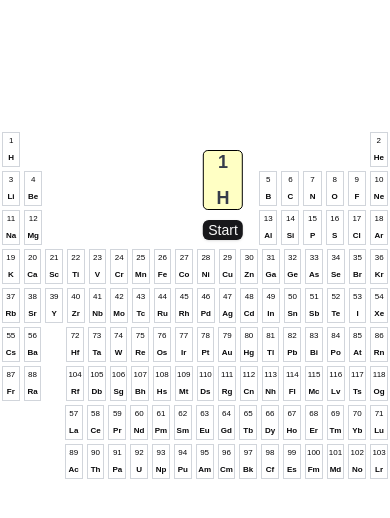
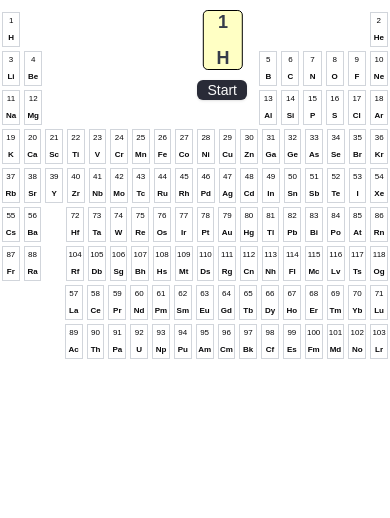
Before and after one commit to toscanoGithub/elementix, a Next.js app: page /quizTableOfElements in a window 390 px wide. Shown: the top 518 px of the page. Built offline with nearby package versions, Linux system fonts and the light colour scheme.

Commit message:
quiz-setup-2

```diff
--- a/app/quizTableOfElements/page.module.css
+++ b/app/quizTableOfElements/page.module.css
@@ -5,7 +5,7 @@
   background-color: #FFFFC4;
   border: 1px solid black;
   position: absolute;
-  top: 120px;
+  top: 10px;
   left: 58%;
   transform: translateX(-58%);
   display: flex;
@@ -18,13 +18,19 @@
 }
 
 .startButton {
-  width: 70px;
-  height: 30px;
+  height: 20px;
+  width: 80px;
+  background-color: #292B37;
   position: absolute;
-  top: 230px;
+  top: 120px;
   left: 58%;
   transform: translateX(-58%);
   z-index: 200;
+}
+
+.startButton:hover {
+  background-color: #292B37;
+  opacity: 0.7;
 }
 
 .legendButton {
@@ -37,8 +43,6 @@
 .legendButton:hover {
   background-color: transparent;
 }
-
-
 
 .elementWrapper {
 
@@ -72,7 +76,6 @@
 }
 
 .numberSymbolRow p {
-
   width: 100px;
   height: 100px;
   display: grid;
@@ -125,12 +128,14 @@
 .caracteristiques {
   padding-left: 10px;
   padding-right: 10px;
-
-
 }
 
 .table {
-  background-color: transparent; position: absolute; left: 0; top: 100px,
+  background-color: transparent;
+  position: absolute;
+  left: 50%;
+  transform: translateX(-50%);
+  top: -10px;
 }
 
 
@@ -141,7 +146,7 @@
   }
 
   .table {
-    top: 130px
+    top: 10px
   }
 
   .settings {
@@ -149,7 +154,7 @@
     height: 60px;
     justify-content: center;
     align-items: space-between;
-    top: 150px
+    top: 10px
   }
 
   .legendButton {
@@ -157,11 +162,15 @@
   }
 
   .startButton {
-    top: 220px;
+    top: 80px;
     height: 20px;
-    width: 40px
+    width: 50px;
+    background-color: #292B37;
   }
+
 }
+
+
 
 @media (min-width: 899px)  {
   .elementWrapper {
@@ -169,6 +178,12 @@
     width: 45px;
     height: 50px;
   }
+
+}
+
+
+.visible {
+  top: 200,
 }
 
 
--- a/app/quizTableOfElements/page.tsx
+++ b/app/quizTableOfElements/page.tsx
@@ -55,9 +55,38 @@ const QuizTableOfElements: React.FC = () => {
   const [modalData, setModalData] = useState<Element>()
   const [symbolActive, setSymbolActive] = useState(true)
   const [numberActive, setNumberActive] = useState(true)
-  const [buttonState, setButtonState] = useState("Simple")
+  const [buttonState, setButtonState] = useState("Start")
   const { toast } = useToast()
   const [canPlay, setCanPlay] = useState(false)
+  const [slideAmount, setSlideAmount] = useState(-400)
+  // QUIZ started
+  const [isPlaying, setIsPlaying] = useState(false);
+
+  // RESET QUIZ
+  const resetQuiz = () => {
+    alert("Reset quiz to implement")
+  }
+
+  // NEXT QUESTION
+  const nextQuestion = () => {
+
+  }
+  const toggleIsPlaying = () => {
+    if(buttonState === "Start") {
+      setButtonState("Quit")
+      setIsPlaying((prev) => !prev);
+      setSlideAmount(-200)
+       // QuizLogic
+       nextQuestion()
+    } else {
+      resetQuiz()
+      setSlideAmount(-400)
+      setButtonState("Start")
+      setIsPlaying((prev) => !prev);
+    }
+
+  };
+
 
   // Using useEffect to simulate fetching data (or directly setting it)
   useEffect(() => {
@@ -128,17 +157,44 @@ const QuizTableOfElements: React.FC = () => {
 
 
   const startQuiz = () => {
-    alert("Start quiz")
+    setButtonState(prev => {
+      if(prev === "Start") return "Stop";
+
+      // Quiz Started
+      toggleIsPlaying()
+
+      return "Start";
+    })
   }
 
   return (
-    <>
-
+    <div style={{position: "relative", width:"100vw"}}>
+{/* This view will toggle visibility  */}
+<div style={{
+        width: "100%",
+        maxWidth: 600,
+        height: 200,
+        padding: 20,
+        backgroundColor: "#F7F7F7",
+        border: "1px solid #ccc",
+        borderRadius: 8,
+        position: "absolute",
+        top: slideAmount,
+        left: "50%",
+        transform: "translateX(-50%)",
+        zIndex: 1000,
+        transitionDuration: "1s"
+  }} >
+        <p>This view slides down from the top!</p>
+    </div>
     <div className={styles.settings}>
       <Button onClick={numberButtonToggle} variant="ghost" style={{color: numberActive ? "#363C4A" : "#363C4A50"}} className={styles.legendButton}>1</Button>
       <Button onClick={symbolButtonToggle} variant="ghost" style={{color: symbolActive ? "#363C4A" : "#363C4A50"}} className={styles.legendButton}>H</Button>
     </div>
-    <Button disabled={!canPlay} onClick={startQuiz} className={styles.startButton}>Start</Button>
+{canPlay && <Button disabled={!canPlay} onClick={toggleIsPlaying} className={styles.startButton}>{buttonState}</Button>}
+
+
+
 
     <div className={styles.table}>
       {rows.map((row: Element[], rowIndex: number) => (
@@ -166,7 +222,7 @@ const QuizTableOfElements: React.FC = () => {
 
     </div>
 
-    </>
+    </div>
   );
 };
 
```
